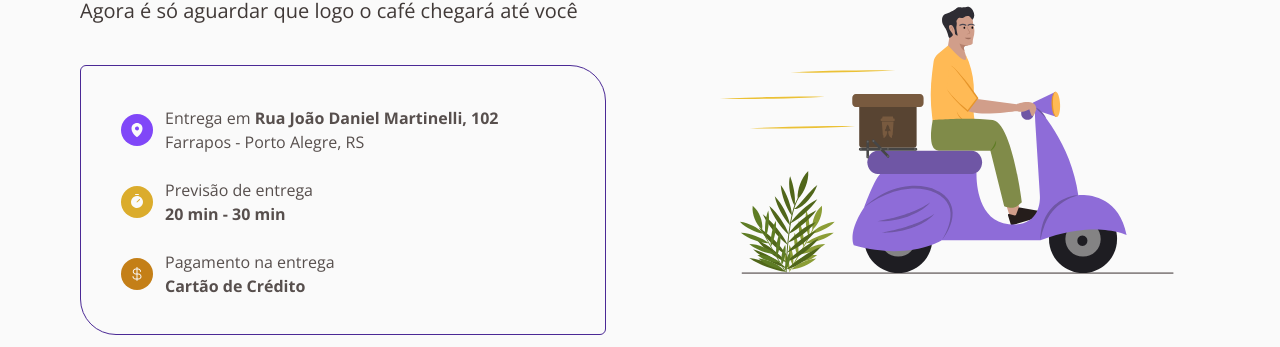
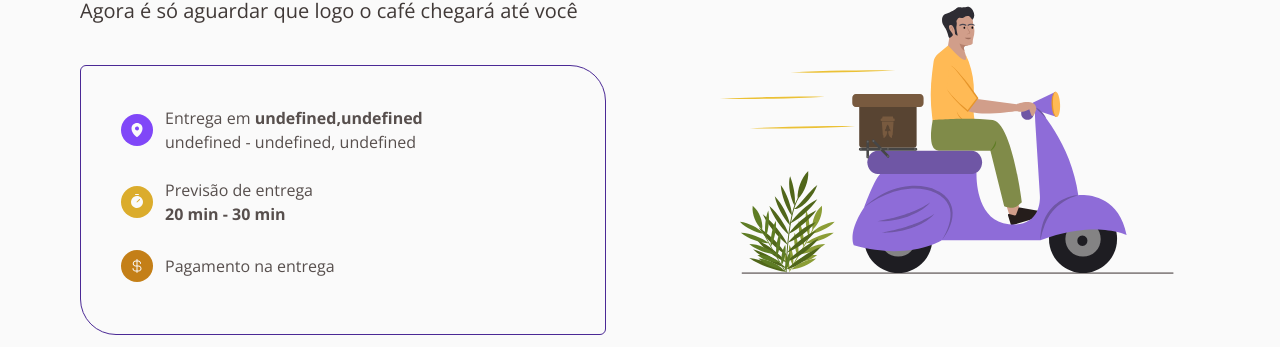
Before and after one commit to Gustavohsdp/coffe-delivery, a Next.js app: page /success in a window 1280 px wide. Shown: the part 244-591 px from the top of the page. Built offline with nearby package versions, Linux system fonts and the light colour scheme; no server answers.

Commit message:
feat: :sparkles: add create order

```diff
--- a/src/app/checkout/page.tsx
+++ b/src/app/checkout/page.tsx
@@ -7,6 +7,7 @@ import { useProducts } from "@/hooks/useProducts";
 import { PAYMENT_METHODS } from "@/mocks/payment-methods";
 import { formatCurrency } from "@/utils/formatCurrency";
 import { zodResolver } from "@hookform/resolvers/zod";
+import cogoToast from "cogo-toast";
 import { DollarSign, MapPin } from "lucide-react";
 import { useRouter } from "next/navigation";
 import { useState } from "react";
@@ -47,7 +48,7 @@ export default function Checkout() {
   const [selectedPaymentMethod, setSelectedPaymentMethod] =
     useState<PaymentMethodProps | null>(null);
 
-  const { cart } = useProducts();
+  const { cart, createOrder } = useProducts();
 
   const router = useRouter();
 
@@ -77,7 +78,28 @@ export default function Checkout() {
   });
 
   const onSubmit = (data: FormValues) => {
-    console.log(data);
+    const order = {
+      customer: {
+        cep: data.cep,
+        address: data.address,
+        number: data.number,
+        complement: data.complement,
+        neighborhood: data.neighborhood,
+        city: data.city,
+        uf: data.uf,
+      },
+      itens: cart,
+      PaymentMethod: selectedPaymentMethod,
+    };
+
+    try {
+      createOrder(order);
+      cogoToast.success("Pedido criado com sucesso", {
+        position: "top-right",
+      });
+    } catch (err) {
+      console.log(err);
+    }
 
     handleNavigateSuccessPage();
   };
--- a/src/app/success/page.tsx
+++ b/src/app/success/page.tsx
@@ -1,11 +1,16 @@
+"use client";
+
 import Image from "next/image";
 
+import { useProducts } from "@/hooks/useProducts";
 import deliveryIllustration from "../../../public/assets/images/delivery_Illustration.svg";
 import deliveryImg from "../../../public/icons/delivery.svg";
 import locationImg from "../../../public/icons/location.svg";
 import paymentImg from "../../../public/icons/payment.svg";
 
 export default function Success() {
+  const { order } = useProducts();
+
   return (
     <main className="flex justify-between flex-col">
       <section className="w-full h-screen md:h-[544px]  flex flex-col md:flex-row justify-between items-center px-4 lg:px-0">
@@ -33,11 +38,13 @@ export default function Success() {
                 <p className="text-base text-brown-600 font-normal">
                   Entrega em{" "}
                   <span className="text-base text-brown-600 font-bold">
-                    Rua João Daniel Martinelli, 102
+                    {`${order?.customer.address},${order?.customer.number} `}
                   </span>
                 </p>
                 <span className="text-base text-brown-600 font-normal">
-                  Farrapos - Porto Alegre, RS
+                  {`${order?.customer.neighborhood} - ${
+                    order?.customer.city
+                  }, ${order?.customer.uf.toUpperCase()} `}
                 </span>
               </div>
             </div>
@@ -73,7 +80,7 @@ export default function Success() {
                   Pagamento na entrega
                 </p>
                 <span className="text-base text-brown-600 font-bold">
-                  Cartão de Crédito
+                  {order?.PaymentMethod?.method}
                 </span>
               </div>
             </div>
--- a/src/contexts/ProductsContext.tsx
+++ b/src/contexts/ProductsContext.tsx
@@ -1,5 +1,6 @@
 "use client";
 
+import { Order } from "@/@types/order";
 import { Product } from "@/@types/product";
 import { COFFES } from "@/mocks/coffes";
 import { createContext, useEffect, useState, type ReactNode } from "react";
@@ -8,11 +9,13 @@ interface IProductsContextData {
   // state
   cart: Product[];
   products: Product[];
+  order: Order | null;
 
   // functions
   addProductToCart: (product: Product) => void;
   removeProductToCart: (product: Product) => void;
   removeUniqueProductToCart: (product: Product) => void;
+  createOrder: (order: Order) => void;
 }
 
 const ProductsContext = createContext({} as IProductsContextData);
@@ -20,6 +23,7 @@ const ProductsContext = createContext({} as IProductsContextData);
 const ProductsProvider = ({ children }: { children: ReactNode }) => {
   const [cart, setCart] = useState<Product[]>([]);
   const [products, setProducts] = useState<Product[]>([]);
+  const [order, setOrder] = useState<Order | null>(null);
 
   function addProductToCart(product: Product) {
     const productAlreadyAdd = cart?.find((item) => item.id === product.id);
@@ -81,13 +85,19 @@ const ProductsProvider = ({ children }: { children: ReactNode }) => {
     setProducts(updatedProducts);
   }
 
+  function addItemLocalStorage(cart: Product[]) {
+    localStorage.setItem("@coffe-delivery", JSON.stringify(cart));
+  }
+
+  function createOrder(order: Order) {
+    setOrder(order);
+    setCart([]);
+    localStorage.removeItem("@coffe-delivery");
+  }
+
   useEffect(() => {
     productList(cart);
   }, [cart]);
-
-  function addItemLocalStorage(cart: Product[]) {
-    localStorage.setItem("@coffe-delivery", JSON.stringify(cart));
-  }
 
   useEffect(() => {
     const storage = localStorage.getItem("@coffe-delivery");
@@ -104,9 +114,11 @@ const ProductsProvider = ({ children }: { children: ReactNode }) => {
       value={{
         cart,
         products,
+        order,
         addProductToCart,
         removeProductToCart,
         removeUniqueProductToCart,
+        createOrder,
       }}
     >
       {children}
```
